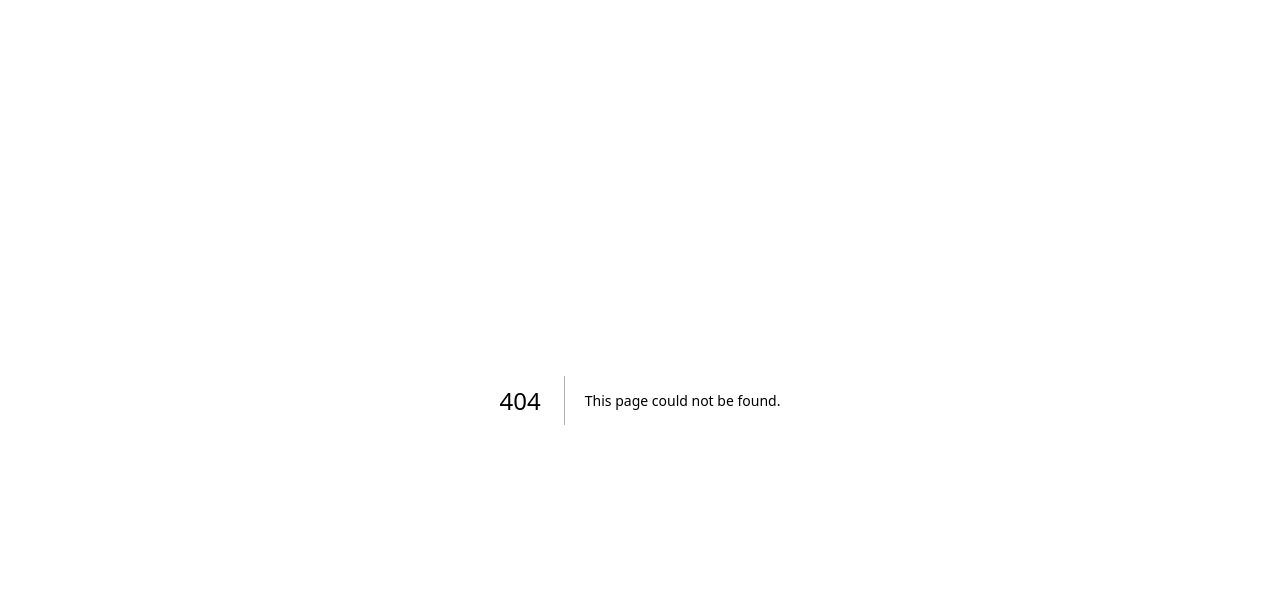
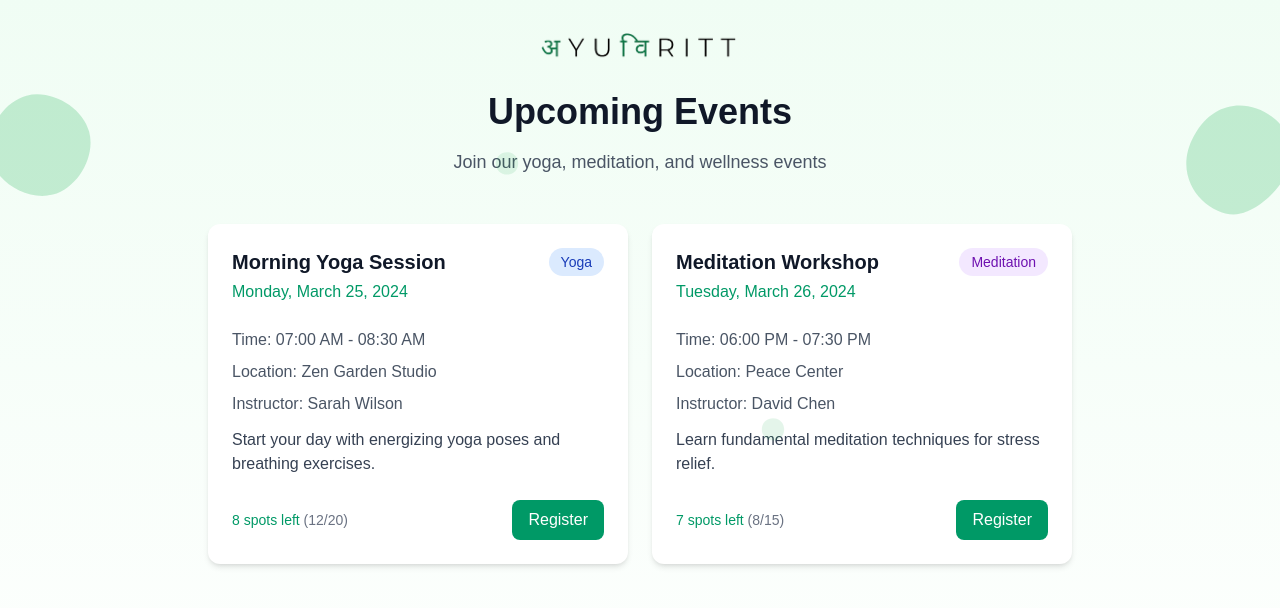
Before and after one commit to xditya/camel_case, a Next.js app in the folder ayuvritt/: page /events in a window 1280 px wide. Before the commit this address had no page. Shown: the top 608 px of the page. Built offline with nearby package versions, Linux system fonts and the light colour scheme.

Commit message:
feat: events page

```diff
--- /dev/null
+++ b/ayuvritt/src/app/events/page.tsx
@@ -0,0 +1,177 @@
+"use client";
+
+import { Leaf1, Leaf2, SmallLeaf } from "@/components/leaves";
+import Image from "next/image";
+
+interface Event {
+  id: string;
+  title: string;
+  date: string;
+  time: string;
+  location: string;
+  description: string;
+  category: "yoga" | "meditation" | "ayurveda" | "workshop";
+  instructor: string;
+  maxParticipants: number;
+  currentParticipants: number;
+}
+
+// Sample events data - replace with your actual data source
+const events: Event[] = [
+  {
+    id: "1",
+    title: "Morning Yoga Session",
+    date: "2024-03-25",
+    time: "07:00 AM - 08:30 AM",
+    location: "Zen Garden Studio",
+    description:
+      "Start your day with energizing yoga poses and breathing exercises.",
+    category: "yoga",
+    instructor: "Sarah Wilson",
+    maxParticipants: 20,
+    currentParticipants: 12,
+  },
+  {
+    id: "2",
+    title: "Meditation Workshop",
+    date: "2024-03-26",
+    time: "06:00 PM - 07:30 PM",
+    location: "Peace Center",
+    description: "Learn fundamental meditation techniques for stress relief.",
+    category: "meditation",
+    instructor: "David Chen",
+    maxParticipants: 15,
+    currentParticipants: 8,
+  },
+  // Add more events as needed
+];
+
+function EventCard({ event }: { event: Event }) {
+  const spotsLeft = event.maxParticipants - event.currentParticipants;
+  const isAlmostFull = spotsLeft <= 3;
+
+  return (
+    <div className="bg-white rounded-xl shadow-md overflow-hidden hover:shadow-lg transition-shadow duration-300">
+      <div className="p-6">
+        <div className="flex items-start justify-between">
+          <div>
+            <h3 className="text-xl font-semibold text-gray-900 mb-1">
+              {event.title}
+            </h3>
+            <p className="text-emerald-600 font-medium mb-2">
+              {new Date(event.date).toLocaleDateString("en-US", {
+                weekday: "long",
+                year: "numeric",
+                month: "long",
+                day: "numeric",
+              })}
+            </p>
+          </div>
+          <span
+            className={`px-3 py-1 rounded-full text-sm font-medium ${
+              event.category === "yoga"
+                ? "bg-blue-100 text-blue-800"
+                : event.category === "meditation"
+                ? "bg-purple-100 text-purple-800"
+                : event.category === "ayurveda"
+                ? "bg-green-100 text-green-800"
+                : "bg-orange-100 text-orange-800"
+            }`}
+          >
+            {event.category.charAt(0).toUpperCase() + event.category.slice(1)}
+          </span>
+        </div>
+
+        <div className="mt-4 space-y-2">
+          <p className="text-gray-600">
+            <span className="font-medium">Time:</span> {event.time}
+          </p>
+          <p className="text-gray-600">
+            <span className="font-medium">Location:</span> {event.location}
+          </p>
+          <p className="text-gray-600">
+            <span className="font-medium">Instructor:</span> {event.instructor}
+          </p>
+          <p className="text-gray-700 mt-3">{event.description}</p>
+        </div>
+
+        <div className="mt-6 flex items-center justify-between">
+          <div className="text-sm">
+            <span
+              className={`font-medium ${
+                isAlmostFull ? "text-red-600" : "text-emerald-600"
+              }`}
+            >
+              {spotsLeft} spots left
+            </span>
+            <span className="text-gray-500">
+              {" "}
+              ({event.currentParticipants}/{event.maxParticipants})
+            </span>
+          </div>
+          <button className="px-4 py-2 bg-emerald-600 text-white rounded-lg hover:bg-emerald-700 transition">
+            Register
+          </button>
+        </div>
+      </div>
+    </div>
+  );
+}
+
+export default function EventsPage() {
+  return (
+    <div className="min-h-screen bg-gradient-to-b from-green-50 to-white relative overflow-hidden">
+      {/* Decorative Leaves - Left */}
+      <div className="absolute left-0 top-0 bottom-0 w-24 pointer-events-none">
+        <div className="absolute top-20 -left-4 transform -rotate-15 text-green-600 opacity-20 w-32 h-48">
+          <Leaf1 />
+        </div>
+      </div>
+
+      {/* Decorative Leaves - Right */}
+      <div className="absolute right-0 top-0 bottom-0 w-24 pointer-events-none">
+        <div className="absolute top-24 -right-4 transform rotate-15 text-green-600 opacity-20 w-32 h-48">
+          <Leaf2 />
+        </div>
+      </div>
+
+      <main className="max-w-4xl mx-auto px-4 py-8 relative">
+        <div className="text-center mb-12">
+          <div className="flex justify-center mb-8">
+            <Image
+              src="/name.png"
+              alt="AyuVritt"
+              width={200}
+              height={80}
+              style={{ height: "auto" }}
+              onClick={() => (window.location.href = "/")}
+              className="cursor-pointer"
+            />
+          </div>
+          <h1 className="text-4xl font-bold text-gray-900 mb-4">
+            Upcoming Events
+          </h1>
+          <p className="text-lg text-gray-600">
+            Join our yoga, meditation, and wellness events
+          </p>
+        </div>
+
+        <div className="grid gap-6 md:grid-cols-1 lg:grid-cols-2">
+          {events.map((event) => (
+            <EventCard key={event.id} event={event} />
+          ))}
+        </div>
+
+        {/* Floating Leaves */}
+        <div className="absolute inset-0 pointer-events-none overflow-hidden">
+          <div className="absolute top-1/4 left-1/3 text-green-600 opacity-10 w-8 h-8">
+            <SmallLeaf />
+          </div>
+          <div className="absolute bottom-1/4 right-1/3 text-green-600 opacity-10 w-8 h-8">
+            <SmallLeaf />
+          </div>
+        </div>
+      </main>
+    </div>
+  );
+}
--- a/ayuvritt/src/app/get-started/page.tsx
+++ b/ayuvritt/src/app/get-started/page.tsx
@@ -76,6 +76,51 @@ export default function GetStarted() {
           <path d="M14.5714 15.0036L15.4286 16.8486C15.4286 16.8486 19.2857 17.6678 19.2857 19.6162C19.2857 21 17.5714 21 17.5714 21H13L10.75 19.75" />
           <path d="M9.42864 15.0036L8.5715 16.8486C8.5715 16.8486 4.71436 17.6678 4.71436 19.6162C4.71436 21 6.42864 21 6.42864 21H8.50007L10.7501 19.75L13.5001 18" />
           <path d="M3 15.9261C3 15.9261 5.14286 15.4649 6.42857 15.0036C7.71429 8.54595 11.5714 9.00721 12 9.00721C12.4286 9.00721 16.2857 8.54595 17.5714 15.0036C18.8571 15.4649 21 15.9261 21 15.9261" />
+        </svg>
+      ),
+    },
+    {
+      title: "Meditation",
+      description: "Controlling your mind through meditation",
+      link: "/meditation",
+      icon: (
+        <svg
+          className="w-6 h-6 text-emerald-600"
+          viewBox="0 0 24 24"
+          fill="none"
+          stroke="currentColor"
+          strokeWidth="1.5"
+          strokeLinecap="round"
+          strokeLinejoin="round"
+        >
+          <path d="M12 3a2 2 0 100 4 2 2 0 000-4z" />
+          <path d="M14.5714 15.0036L15.4286 16.8486C15.4286 16.8486 19.2857 17.6678 19.2857 19.6162C19.2857 21 17.5714 21 17.5714 21H13L10.75 19.75" />
+          <path d="M9.42864 15.0036L8.5715 16.8486C8.5715 16.8486 4.71436 17.6678 4.71436 19.6162C4.71436 21 6.42864 21 6.42864 21H8.50007L10.7501 19.75L13.5001 18" />
+          <path d="M3 15.9261C3 15.9261 5.14286 15.4649 6.42857 15.0036C7.71429 8.54595 11.5714 9.00721 12 9.00721C12.4286 9.00721 16.2857 8.54595 17.5714 15.0036C18.8571 15.4649 21 15.9261 21 15.9261" />
+        </svg>
+      ),
+    },
+    {
+      title: "Events",
+      description: "Take part in mindfulness",
+      link: "/events",
+      icon: (
+        <svg
+          className="w-6 h-6 text-emerald-600"
+          viewBox="0 0 24 24"
+          fill="none"
+          stroke="currentColor"
+          strokeWidth="1.5"
+          strokeLinecap="round"
+          strokeLinejoin="round"
+        >
+          <rect x="3" y="4" width="18" height="18" rx="2" />
+          <path d="M3 8h18" />
+          <path d="M8 2v4" />
+          <path d="M16 2v4" />
+          <circle cx="8" cy="14" r="1" />
+          <circle cx="16" cy="14" r="1" />
+          <circle cx="12" cy="18" r="1" />
         </svg>
       ),
     },
--- /dev/null
+++ b/ayuvritt/src/app/meditation/page.tsx
@@ -0,0 +1,7 @@
+export default function MeditationPage() {
+  return (
+    <div>
+      <h1>Meditation</h1>
+    </div>
+  );
+}
```
